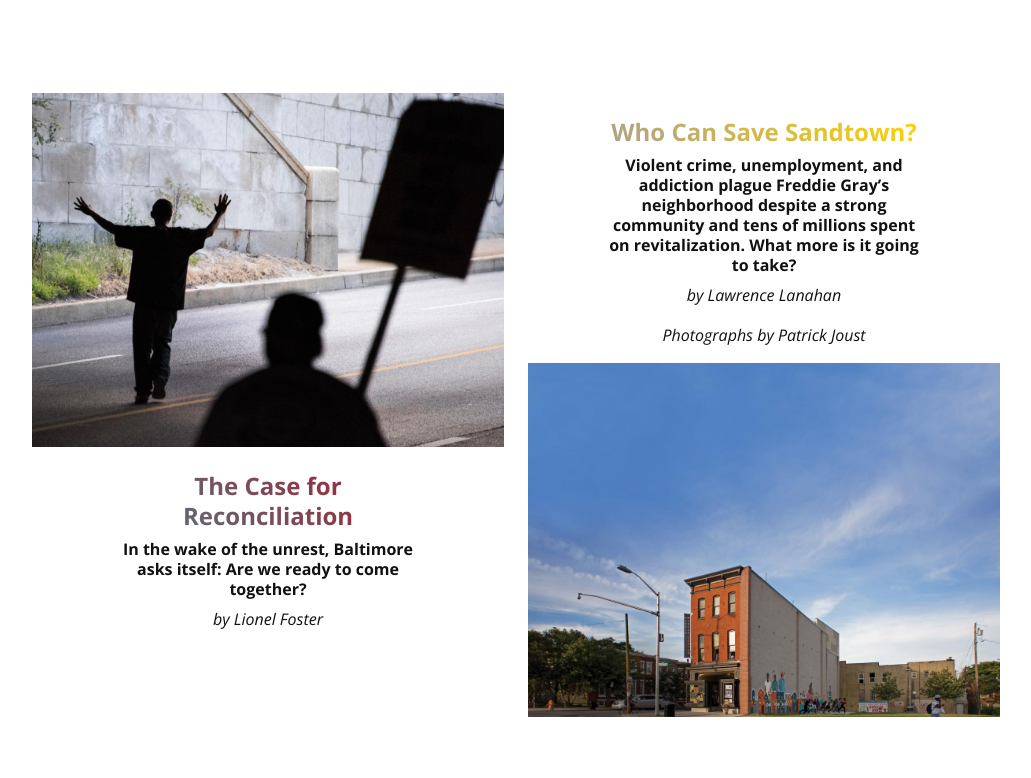
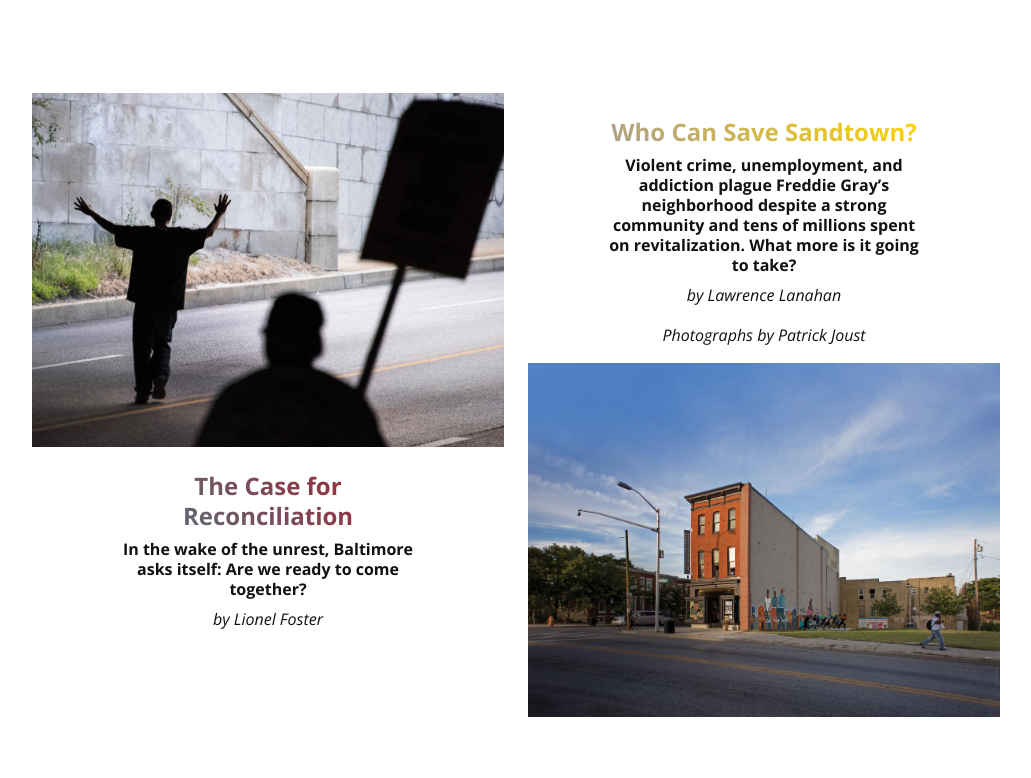
Before and after one commit to OOKB/urbaniterises, a plain HTML site: page index.html in a window 1280 px wide. Shown: the part 885-1663 px from the top of the page, without its empty margins (124-1155 px from the left). Drawn offline with nearby package versions, Linux system fonts and the light colour scheme; a script that the page names is missing; a web font is replaced by a local one.

Commit message:
better image cropping

```diff
--- a/urbrises.less
+++ b/urbrises.less
@@ -973,6 +973,10 @@ body.pupa {
   top: -50%;
 }
 
+#save-sandtown .croppy img {
+  bottom: 0;
+}
+
 /** better control header on homepage responsively **/
 #main-sidebar {
   .logo {
```
Also changed, not shown: urbrises.css.
